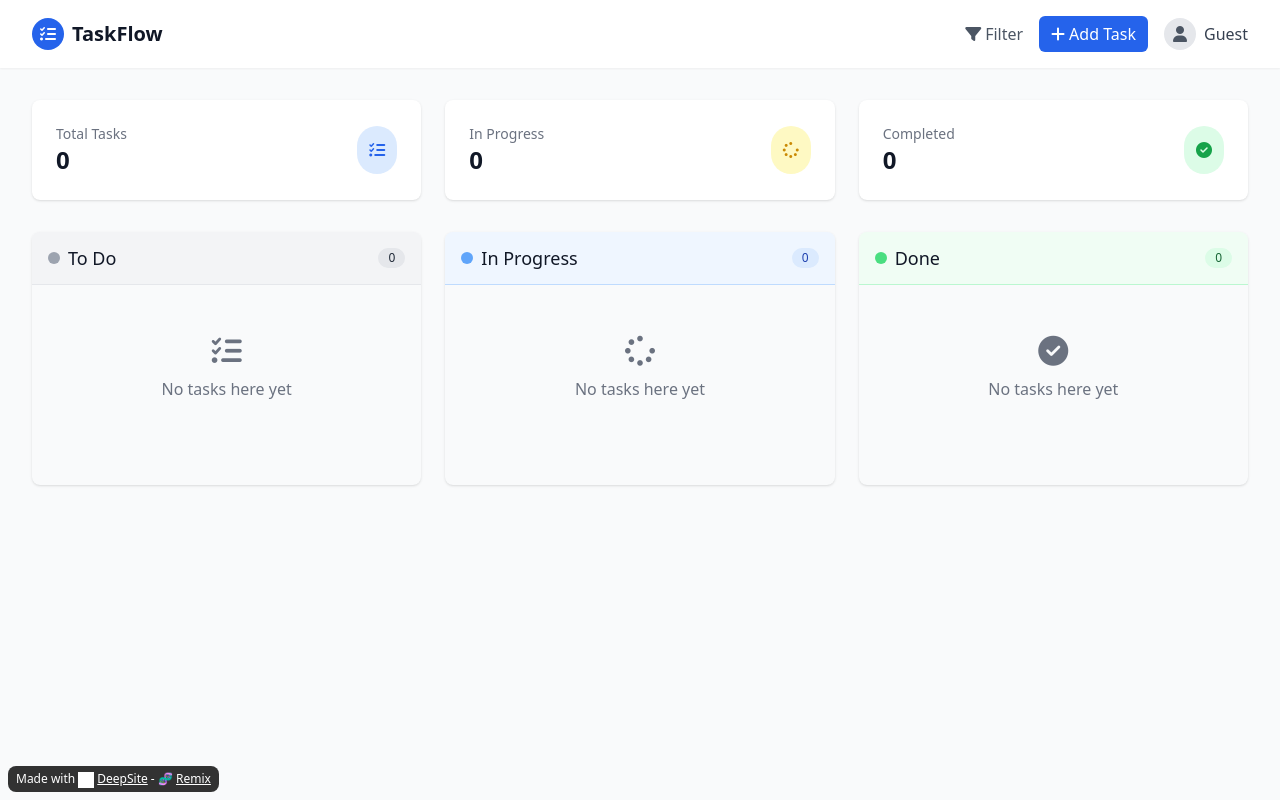
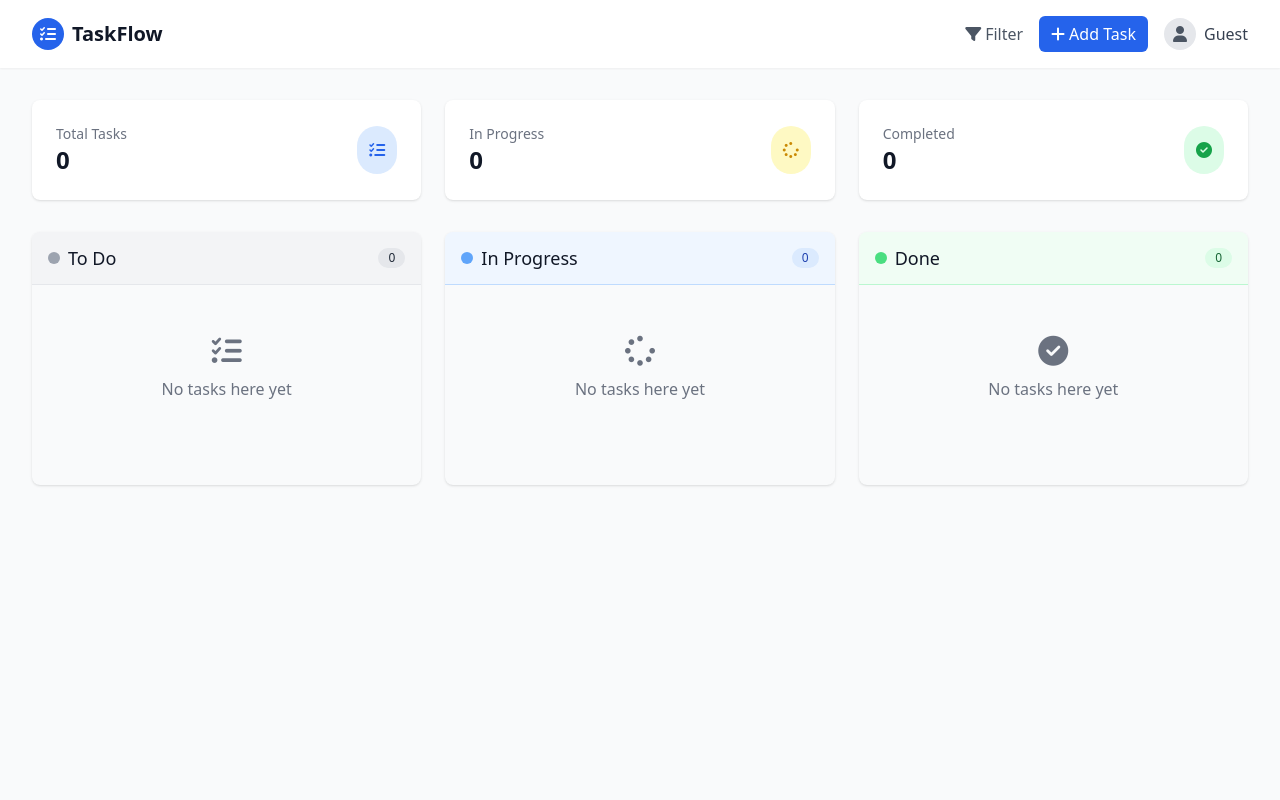
Before and after one commit to nuelpratama/Task-management, a plain HTML site: page index.html in a window 1280 px wide. Drawn offline with nearby package versions, Linux system fonts and the light colour scheme; grey boxes are pictures that could not be loaded.

Commit message:
Update index.html

```diff
--- a/index.html
+++ b/index.html
@@ -886,5 +886,4 @@
             }
         }
     </script>
-<p style="border-radius: 8px; text-align: center; font-size: 12px; color: #fff; margin-top: 16px;position: fixed; left: 8px; bottom: 8px; z-index: 10; background: rgba(0, 0, 0, 0.8); padding: 4px 8px;">Made with <img src="https://enzostvs-deepsite.hf.space/logo.svg" alt="DeepSite Logo" style="width: 16px; height: 16px; vertical-align: middle;display:inline-block;margin-right:3px;filter:brightness(0) invert(1);"><a href="https://enzostvs-deepsite.hf.space" style="color: #fff;text-decoration: underline;" target="_blank" >DeepSite</a> - 🧬 <a href="https://enzostvs-deepsite.hf.space?remix=ezro39/niha" style="color: #fff;text-decoration: underline;" target="_blank" >Remix</a></p></body>
 </html>
```
